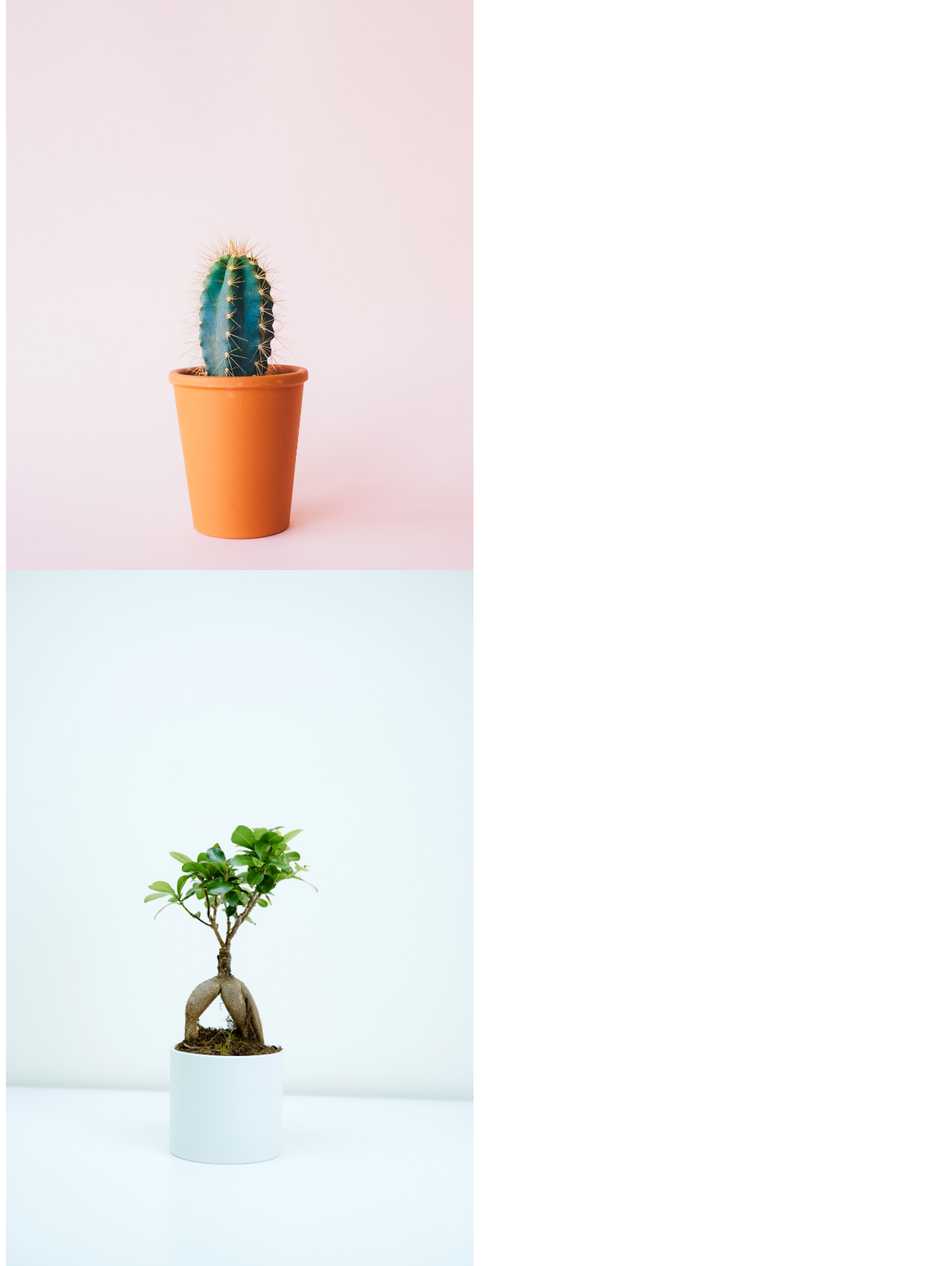
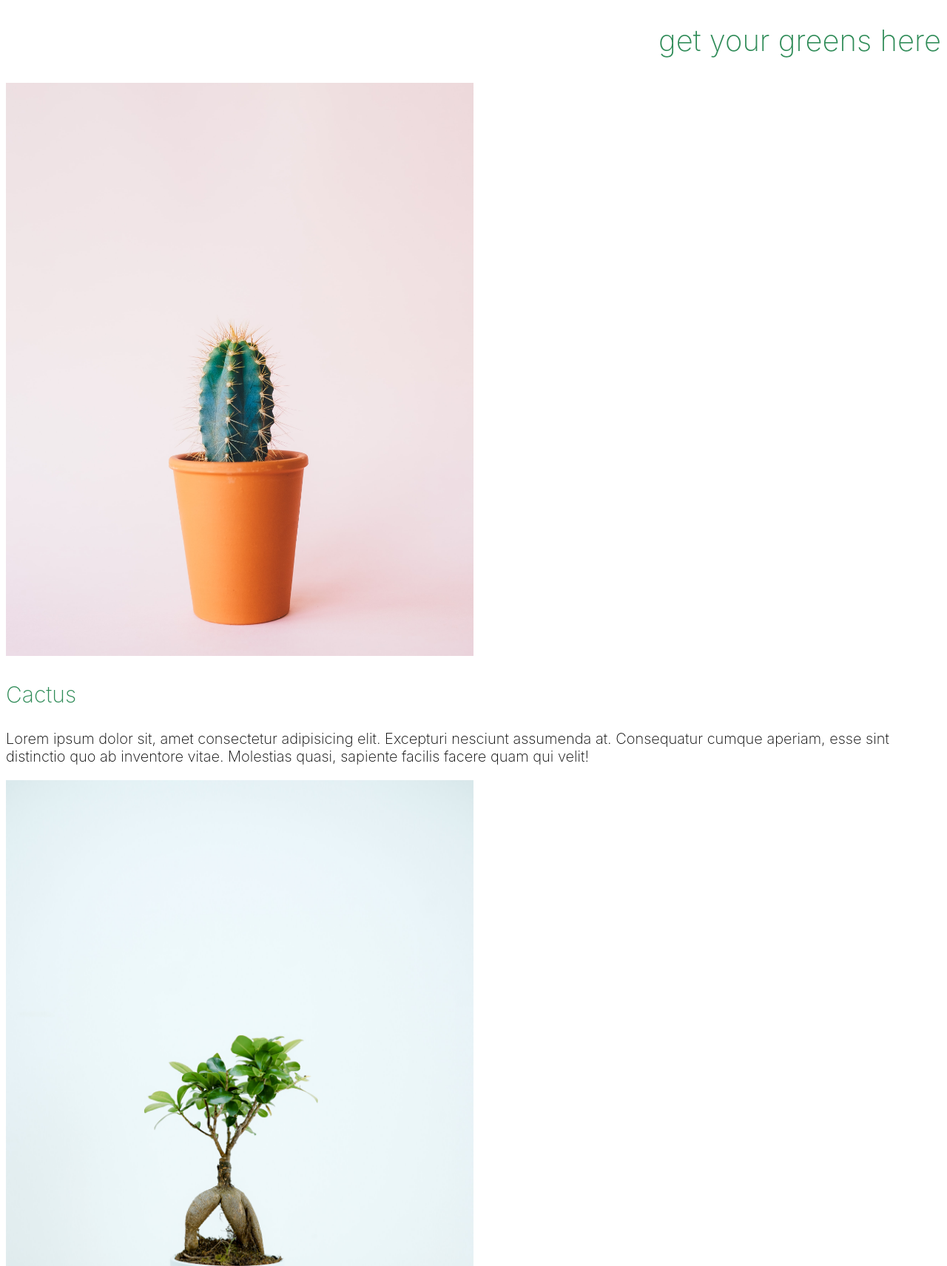
Before and after one commit to lohedengran/Onlineshop, a plain HTML site: page index.html in a window 1280 px wide. Shown: the part 374-2086 px from the top of the page at 74% size. Drawn offline with Linux system fonts and the light colour scheme.

Commit message:
added text

```diff
--- a/index.html
+++ b/index.html
@@ -9,41 +9,63 @@
 
 <header id="site-name">Greens</header>
 
-
-
 <main>
+    <h2>get your greens here</h2>
     <body>
 
 
     <div class="container">
-      <img src="img/cactus.jpg" alt="Cactus" class="image" style="width:100%">
+      <img class="Cactus" src="img/cactus.jpg" alt="Cactus" class="image" style="width:100%">
       <div class="middle">
-        <div class="text">Buy   </div>
+        <div class="text"> $5
+            <br> Buy   </div>
       </div>
     </div>
+
+    <h3>Cactus</h3>
+    <p class="plants">Lorem ipsum dolor sit, amet consectetur adipisicing elit. Excepturi nesciunt assumenda at.
+    Consequatur cumque aperiam, esse sint distinctio quo ab inventore vitae. Molestias quasi,
+    sapiente facilis facere quam qui velit!</p>
+
 
     <div class="container">
         <img src="img/bonsai.jpg" alt="Bonsai" class="image" style="width:100%">
         <div class="middle">
-          <div class="text">Buy   </div>
+          <div class="text"> $20
+             <br> Buy   </div>
         </div>
       </div>
+
+      <h3>Bonsai</h3>
+    <p class="plants">Lorem ipsum dolor sit amet consectetur adipisicing elit. Facilis optio pariatur dolor!
+    Quia doloribus error accusantium eum vero nemo nihil sed tempora vitae porro fugiat,
+    animi cumque? Error, tempore provident.</p>
 
       <div class="container">
         <img src="img/tree.jpg" alt="Tree" class="image" style="width:100%">
         <div class="middle">
-          <div class="text">Buy   </div>
+          <div class="text"> $50
+             <br> Buy   </div>
         </div>
       </div>
+
+      <h3>Fig tree</h3>
+      <p class="plants">Lorem ipsum dolor sit amet consectetur adipisicing elit. Odit ratione labore consequatur
+          quia fuga atque tenetur porro exercitationem ex, libero nulla similique sed autem ducimus nobis laudantium
+          optio. Ratione, expedita?</p>
+
 
       <div class="container">
         <img src="img/succulents.jpg" alt="Succulents" class="image" style="width:100%">
         <div class="middle">
-          <div class="text">Buy   </div>
+          <div class="text">$5-15
+             <br> Buy   </div>
         </div>
       </div>
 
-
+    <h3>Succulents</h3>
+    <p class="plants">Lorem ipsum, dolor sit amet consectetur adipisicing elit. Illo optio inventore voluptatem sunt modi.
+        Aperiam sapiente dicta est incidunt laudantium eum praesentium aliquid. Molestias sequi ratione magnam. Ad, nam consequatur.</p>
 
 
 
--- a/styles/index.css
+++ b/styles/index.css
@@ -9,26 +9,27 @@
     opacity: 75%;
 }
 
-.bonsai {
-    height: 400px;
-    width: 300px;
+h2 {
+    font-family: -apple-system, BlinkMacSystemFont, 'Segoe UI', Roboto, Oxygen, Ubuntu, Cantarell, 'Open Sans', 'Helvetica Neue', sans-serif;
+    color: seagreen;
+    font-size: 40px;
+    font-weight: 150;
+    text-align: right;
 }
 
-.tree {
-   height: 400px;
-   width: 300px;
+h3 {
+    font-family: -apple-system, BlinkMacSystemFont, 'Segoe UI', Roboto, Oxygen, Ubuntu, Cantarell, 'Open Sans', 'Helvetica Neue', sans-serif;
+    color: seagreen;
+    font-size: 30px;
+    font-weight: 150;
+
 }
 
-.succulents {
-    height: 400px;
-    width: 300px;
+.plants {
+    font-family: -apple-system, BlinkMacSystemFont, 'Segoe UI', Roboto, Oxygen, Ubuntu, Cantarell, 'Open Sans', 'Helvetica Neue', sans-serif;
+    font-size: 20px;
+    font-weight: 150;
 }
-
-.cactus {
-    height: 400px;
-    width: 300px;
-}
-
 
 .text {
     background-color: seagreen;
@@ -50,6 +51,8 @@
     height: auto;
     transition: .5s ease;
     backface-visibility: hidden;
+    border: seagreen;
+    border-width: 2px;
   }
 
   .middle {
@@ -83,7 +86,6 @@
     height: auto;
     transition: .5s ease;
     backface-visibility: hidden;
-    text-align: center;
   }
 
   .middle {
```
